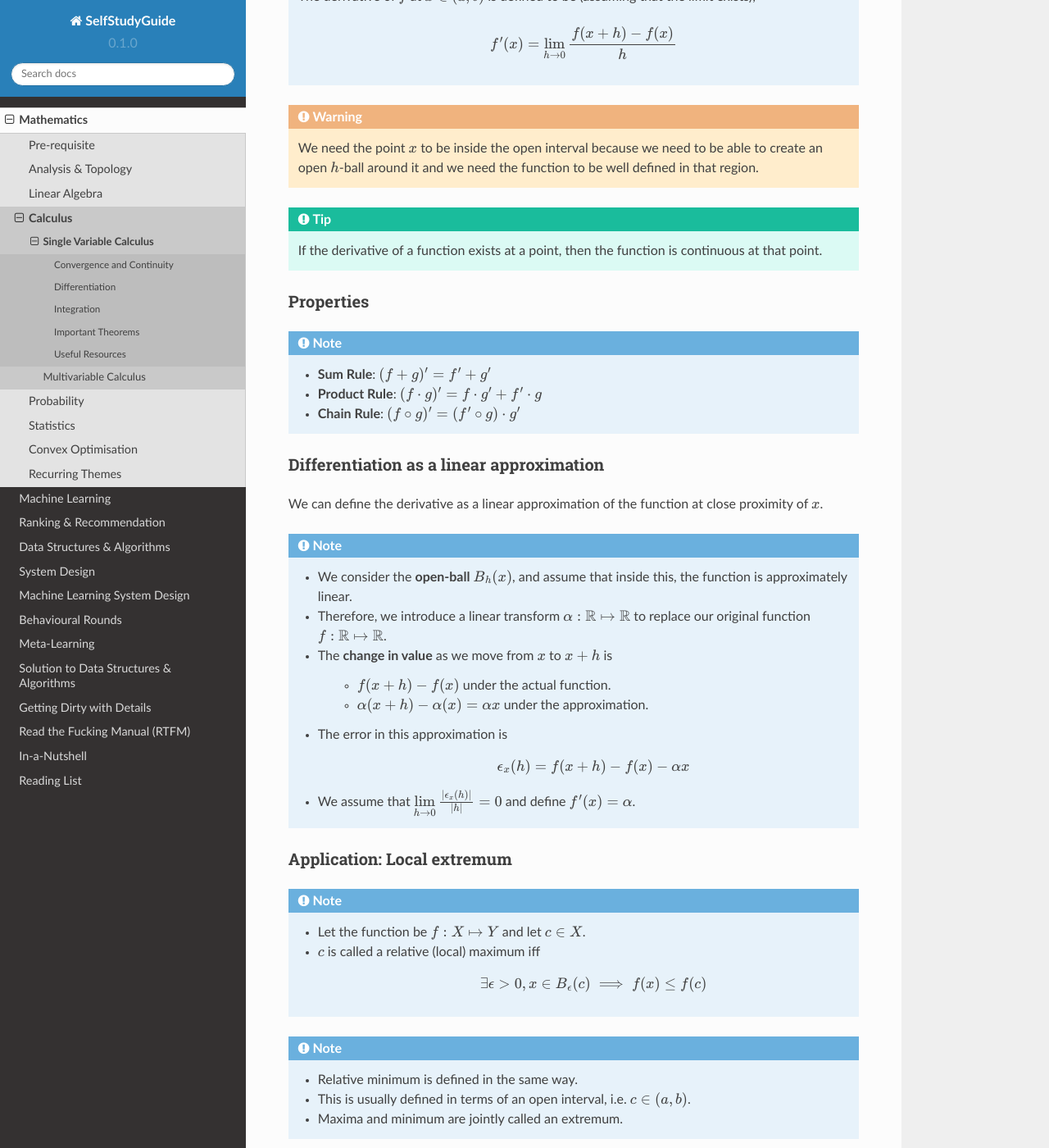
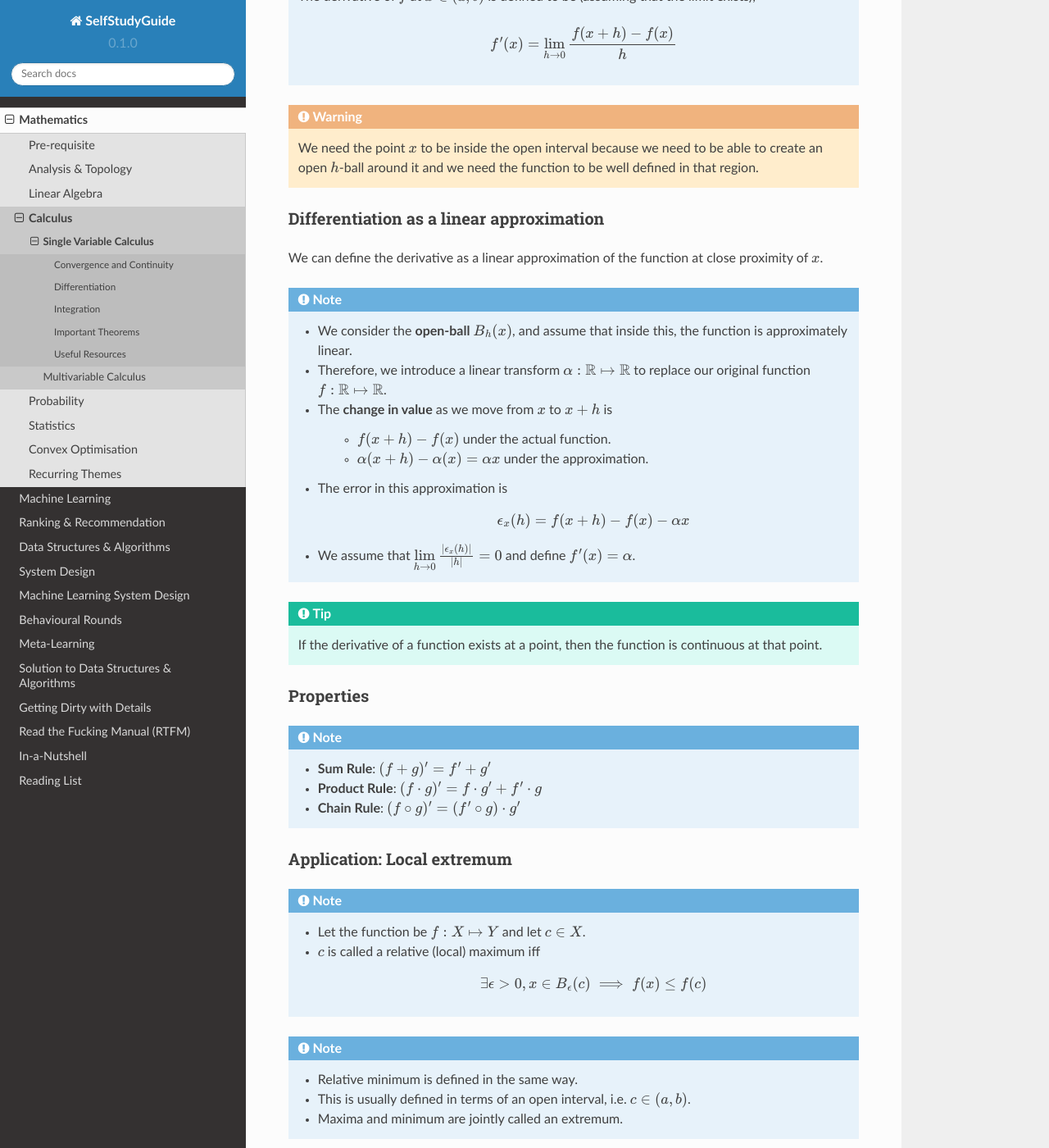
Before and after one commit to uselesstechjunks/leetcode, a Sphinx documentation site: the page built from docs/source/math/calc3/calc1.rst, in a window 1280 px wide and 1400 px high, scrolled down 3735 px. Shown: the whole window at 82% size. Built offline with Sphinx 7.4.7 and the Read the Docs theme 2.0.0, drawn with Linux system fonts in a browser that asks for light colours; part of the change alters nothing that is shown.

```diff
--- a/docs/source/math/calc3/calc1.rst
+++ b/docs/source/math/calc3/calc1.rst
@@ -134,16 +134,6 @@ Differentiation as a rate of change
 .. warning::
 	We need the point :math:`x` to be inside the open interval because we need to be able to create an open :math:`h`-ball around it and we need the function to be well defined in that region.
 
-.. tip::
-	If the derivative of a function exists at a point, then the function is continuous at that point.
-
-Properties
-================================================================
-.. note::
-	* **Sum Rule**: :math:`(f+g)'=f'+g'`
-	* **Product Rule**: :math:`(f\cdot g)'=f\cdot g'+f'\cdot g`
-	* **Chain Rule**: :math:`(f\circ g)'=(f'\circ g)\cdot g'`
-
 Differentiation as a linear approximation
 ================================================================
 We can define the derivative as a linear approximation of the function at close proximity of :math:`x`.
@@ -159,6 +149,16 @@ We can define the derivative as a linear approximation of the function at close
 
 		.. math:: \epsilon_x(h)=f(x+h)-f(x)-\alpha x
 	* We assume that :math:`\lim\limits_{h\to 0}\frac{|\epsilon_x(h)|}{|h|}=0` and define :math:`f'(x)=\alpha`.
+
+.. tip::
+	If the derivative of a function exists at a point, then the function is continuous at that point.
+
+Properties
+================================================================
+.. note::
+	* **Sum Rule**: :math:`(f+g)'=f'+g'`
+	* **Product Rule**: :math:`(f\cdot g)'=f\cdot g'+f'\cdot g`
+	* **Chain Rule**: :math:`(f\circ g)'=(f'\circ g)\cdot g'`
 
 Application: Local extremum
 ================================================================
```
